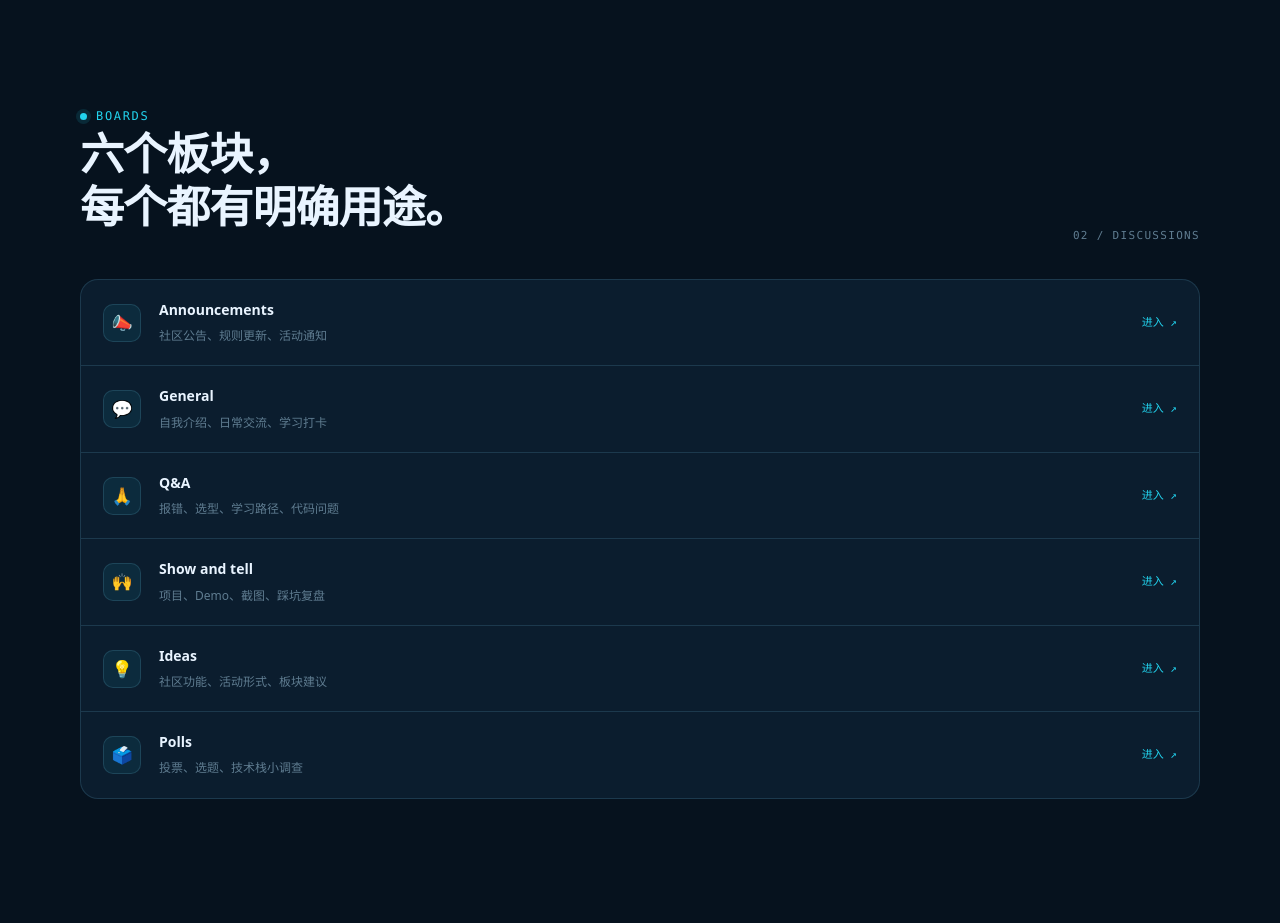
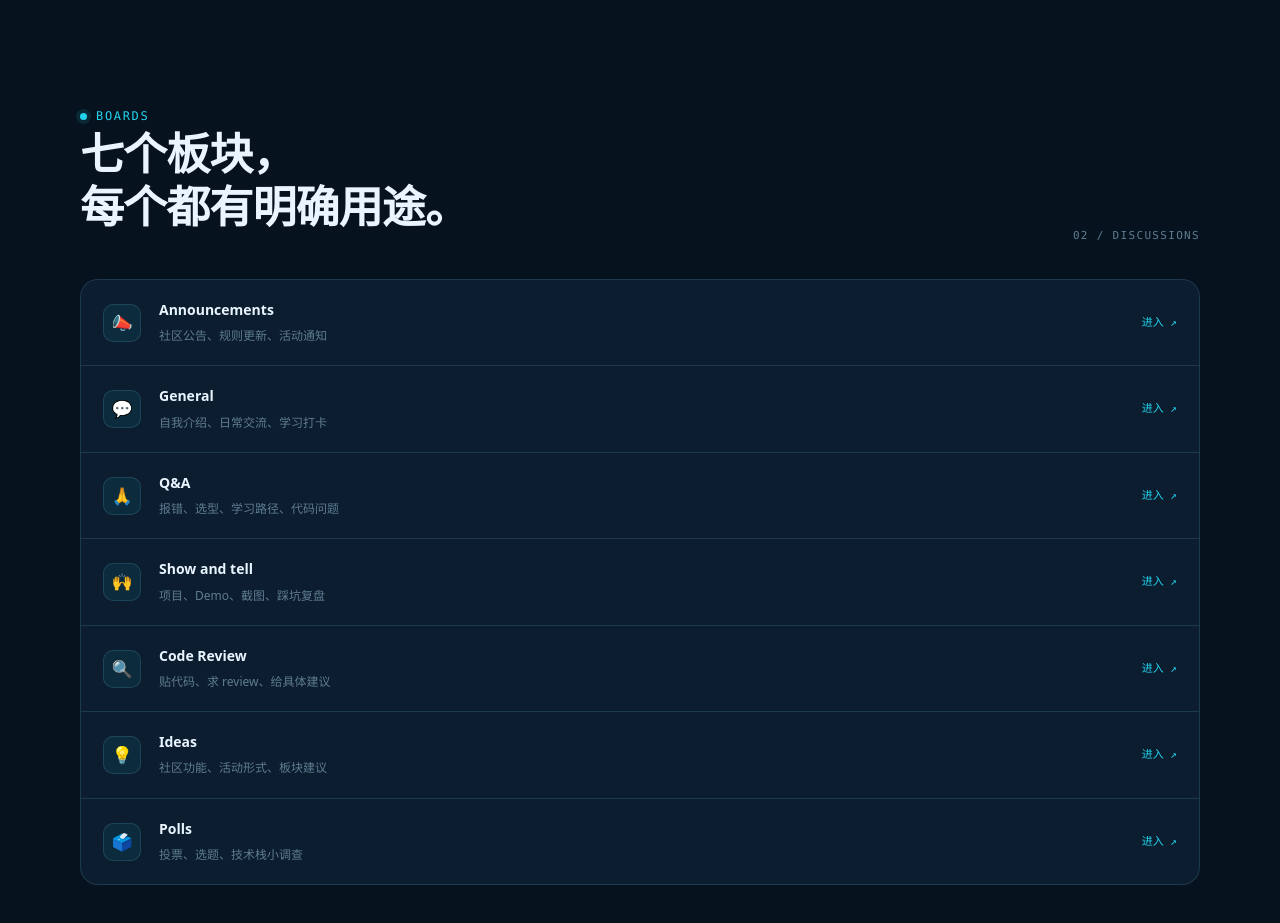
Before and after one commit to ACMagnus/code-harbor, a plain HTML site: page index.html in a window 1280 px wide. Shown: the part 1300-2223 px from the top of the page. Drawn offline with Linux system fonts and the light colour scheme; no server answers.

Commit message:
Add dedicated Code Review board

```diff
--- a/index.html
+++ b/index.html
@@ -328,7 +328,7 @@ footer{border-top:1px solid var(--line);padding:34px 0 46px;position:relative;z-
         <article class="card reveal"><span class="glow"></span><span class="num">01 / ASK</span><h3>把问题问清楚</h3><p>目标、尝试、报错、环境。会的人不用猜，你也能更快得到答案。</p><div class="arrow"><span>Q&A</span><span>↗</span></div><a href="https://github.com/ACMagnus/code-harbor/discussions/categories/q-a" target="_blank" rel="noopener" aria-label="去 Q&A 提问"></a></article>
         <article class="card reveal"><span class="glow"></span><span class="num">02 / SHOW</span><h3>把作品亮出来</h3><p>Demo、截图、仓库、踩坑复盘。半成品也值得被看见。</p><div class="arrow"><span>Show and Tell</span><span>↗</span></div><a href="https://github.com/ACMagnus/code-harbor/discussions/categories/show-and-tell" target="_blank" rel="noopener" aria-label="去 Show and Tell"></a></article>
         <article class="card reveal"><span class="glow"></span><span class="num">03 / BUILD</span><h3>把练习坚持下去</h3><p>每周一道小题，一到两个晚上做完。不是卷，是交付。</p><div class="arrow"><span>Weekly Challenge</span><span>↗</span></div><a href="#challenge" aria-label="查看每周挑战"></a></article>
-        <article class="card reveal"><span class="glow"></span><span class="num">04 / REVIEW</span><h3>把代码看仔细</h3><p>指出具体问题，给出可执行的改法。对代码，不对人。</p><div class="arrow"><span>Code Review</span><span>↗</span></div><a href="https://github.com/ACMagnus/code-harbor/discussions" target="_blank" rel="noopener" aria-label="去讨论区"></a></article>
+        <article class="card reveal"><span class="glow"></span><span class="num">04 / REVIEW</span><h3>把代码看仔细</h3><p>指出具体问题，给出可执行的改法。对代码，不对人。</p><div class="arrow"><span>Code Review</span><span>↗</span></div><a href="https://github.com/ACMagnus/code-harbor/discussions/categories/code-review" target="_blank" rel="noopener" aria-label="去 Code Review"></a></article>
       </div>
     </div>
   </section>
@@ -338,7 +338,7 @@ footer{border-top:1px solid var(--line);padding:34px 0 46px;position:relative;z-
       <div class="head">
         <div>
           <span class="eyebrow"><span class="dot"></span> BOARDS</span>
-          <h2>六个板块，<br>每个都有明确用途。</h2>
+          <h2>七个板块，<br>每个都有明确用途。</h2>
         </div>
         <span class="idx">02 / DISCUSSIONS</span>
       </div>
@@ -347,6 +347,7 @@ footer{border-top:1px solid var(--line);padding:34px 0 46px;position:relative;z-
         <div class="board-row"><span class="board-ico">💬</span><div class="board-main"><b>General</b><span>自我介绍、日常交流、学习打卡</span></div><span class="board-link">进入 ↗</span><a href="https://github.com/ACMagnus/code-harbor/discussions/categories/general" target="_blank" rel="noopener" aria-label="General"></a></div>
         <div class="board-row"><span class="board-ico">🙏</span><div class="board-main"><b>Q&amp;A</b><span>报错、选型、学习路径、代码问题</span></div><span class="board-link">进入 ↗</span><a href="https://github.com/ACMagnus/code-harbor/discussions/categories/q-a" target="_blank" rel="noopener" aria-label="Q&A"></a></div>
         <div class="board-row"><span class="board-ico">🙌</span><div class="board-main"><b>Show and tell</b><span>项目、Demo、截图、踩坑复盘</span></div><span class="board-link">进入 ↗</span><a href="https://github.com/ACMagnus/code-harbor/discussions/categories/show-and-tell" target="_blank" rel="noopener" aria-label="Show and tell"></a></div>
+        <div class="board-row"><span class="board-ico">🔍</span><div class="board-main"><b>Code Review</b><span>贴代码、求 review、给具体建议</span></div><span class="board-link">进入 ↗</span><a href="https://github.com/ACMagnus/code-harbor/discussions/categories/code-review" target="_blank" rel="noopener" aria-label="Code Review"></a></div>
         <div class="board-row"><span class="board-ico">💡</span><div class="board-main"><b>Ideas</b><span>社区功能、活动形式、板块建议</span></div><span class="board-link">进入 ↗</span><a href="https://github.com/ACMagnus/code-harbor/discussions/categories/ideas" target="_blank" rel="noopener" aria-label="Ideas"></a></div>
         <div class="board-row"><span class="board-ico">🗳️</span><div class="board-main"><b>Polls</b><span>投票、选题、技术栈小调查</span></div><span class="board-link">进入 ↗</span><a href="https://github.com/ACMagnus/code-harbor/discussions/categories/polls" target="_blank" rel="noopener" aria-label="Polls"></a></div>
       </div>
```
Also changed, not shown: 1 other file.
